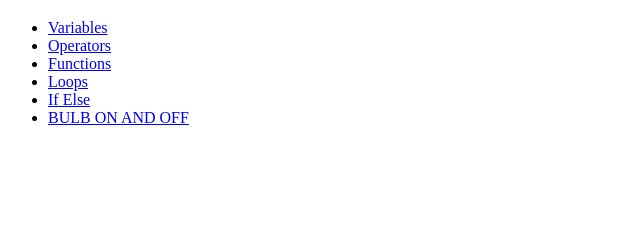
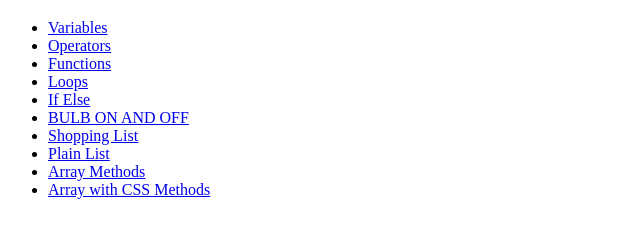
Before and after one commit to bazilahmed095aKF/Assignment, a plain HTML site: page index.html in a window 1280 px wide. Shown: the part 61-298 px from the top of the page, without its empty margins (0-640 px from the left). Drawn offline with Linux system fonts and the light colour scheme.

Commit message:
Add files via upload

```diff
--- a/index.html
+++ b/index.html
@@ -14,7 +14,10 @@
     <li><a href="loop.html">Loops</a></li>
     <li><a href="If Else.html">If Else</a></li>
     <li><a href="Bulb.html">BULB ON AND OFF</a></li>
-
+    <li><a href="shopping-list.html">Shopping List</a></li>
+    <li><a href="plain-list.html">Plain List</a></li>
+    <li><a href="array.html">Array Methods</a></li>
+    <li><a href="array2.html">Array with CSS Methods</a></li>
     </ul>
 
 </body>
```
